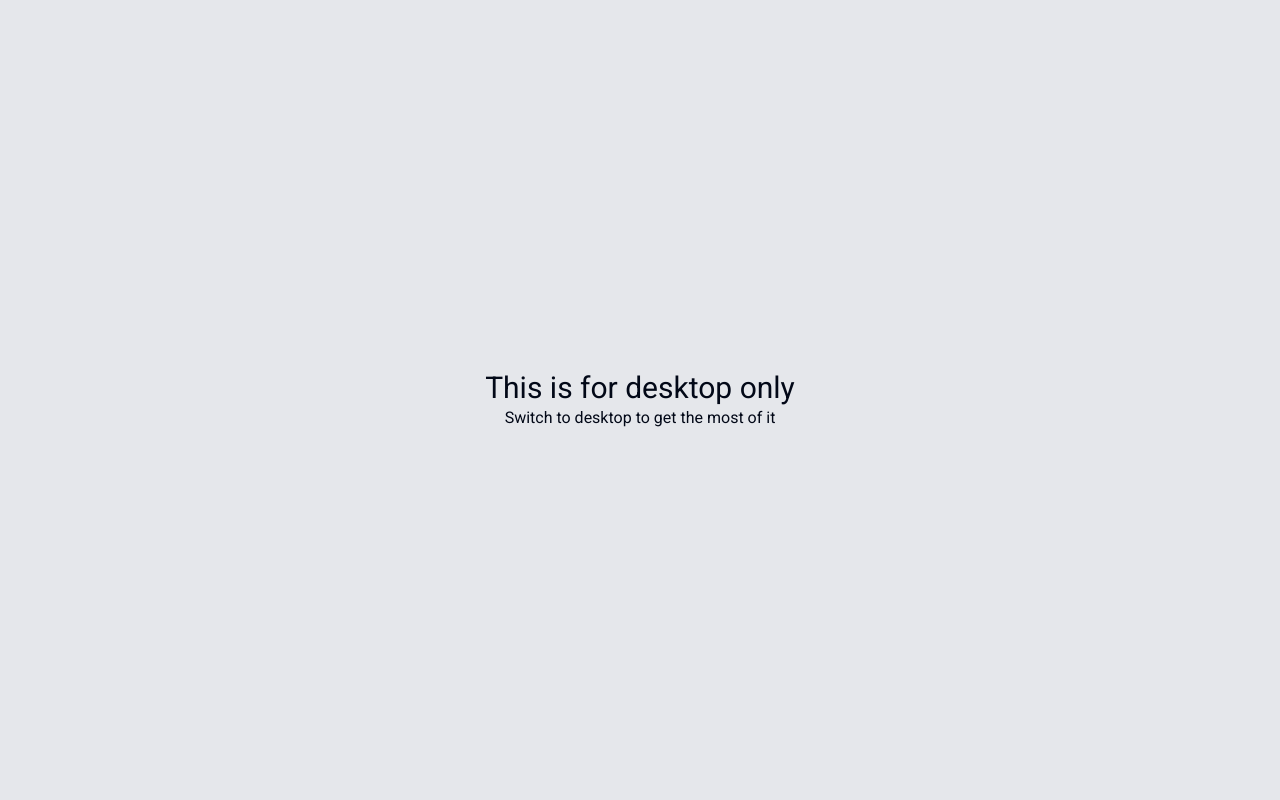
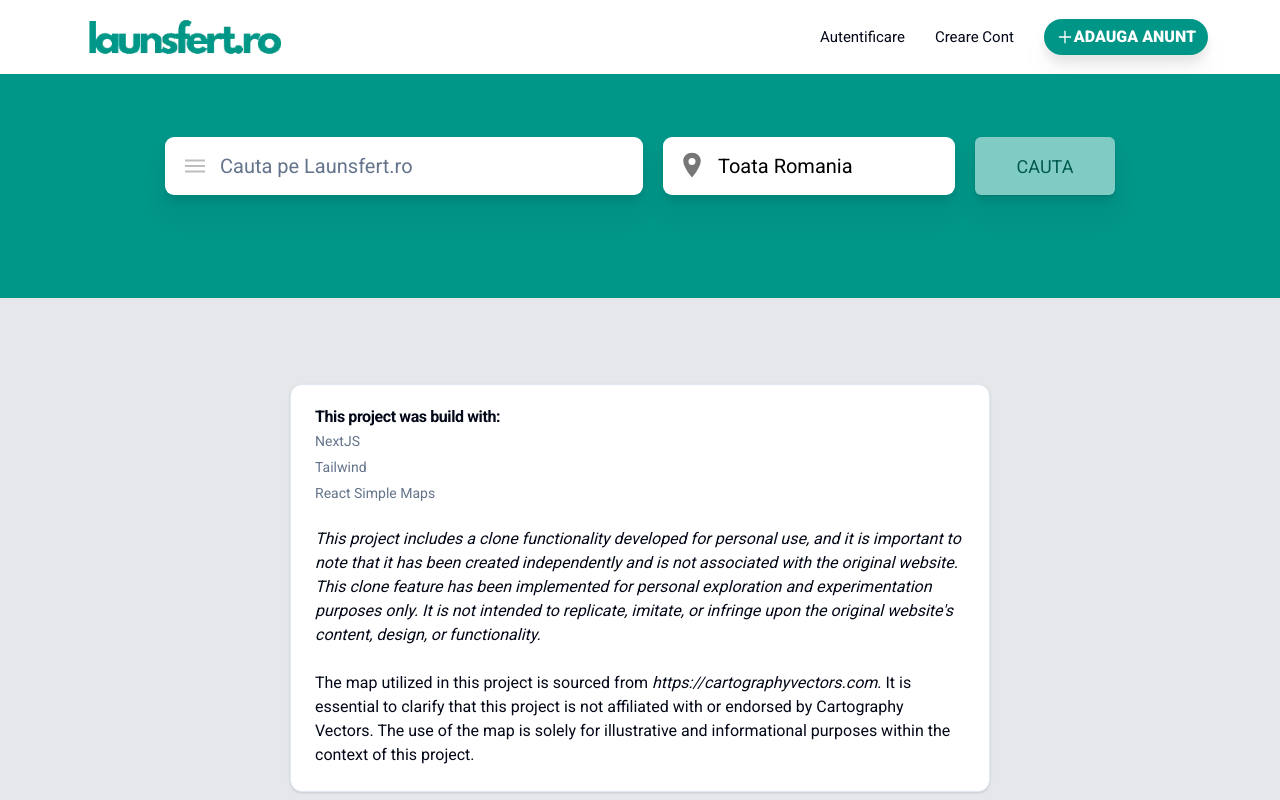
Before and after one commit to paul-ilies/interactive-map, a Next.js app: page / in a window 1280 px wide. Built offline with nearby package versions, Linux system fonts and the light colour scheme.

Commit message:
removed the ssr error

```diff
--- a/app/page.js
+++ b/app/page.js
@@ -1,20 +1,23 @@
 "use client";
+import {useState,useEffect} from "react"
 import SearchItems from "@/components/search-items";
 import Tools from "@/components/tools";
 import Navbar from "@/components/ui/navbar";
-import dynamic from "next/dynamic";
-
-const useMediaQuery = dynamic(()=>import("@/hooks/useMediaQuery"))
+import {useMediaQuery} from "@/hooks/useMediaQuery";
 
 export default function Home() {
+  const [isRendered, setIsRendered] = useState(false);
+  const isMediumDevice = useMediaQuery("only screen and (min-width: 1000px)");
 
-  const isMediumDevice = useMediaQuery("only screen and (max-width : 1000px)");
-
+  useEffect(() => {
+    setIsRendered(true);
+  }, [isRendered]);
+  if(isRendered === false)return null;
 
 
   return (
     <div className="flex flex-col h-full bg-gray-200">
-      {isMediumDevice ? (
+      {!isMediumDevice ? (
         <div className="flex flex-col h-full justify-center items-center">
           <h1 className="text-3xl">This is for desktop only</h1>
           <p>Switch to desktop to get the most of it</p>
--- a/hooks/useMediaQuery.js
+++ b/hooks/useMediaQuery.js
@@ -1,25 +1,28 @@
-import * as React from "react";
+import { useEffect, useState } from 'react';
 
-export default function useMediaQuery(query) {
-  const subscribe = React.useCallback(
-    (callback) => {
-      const matchMedia = window.matchMedia(query);
+export const useMediaQuery = (query) => {
+  const isClient = typeof window === 'object';
 
-      matchMedia.addEventListener("change", callback);
+  const [matches, setMatches] = useState(() => {
+    if (isClient) {
+      return window.matchMedia(query).matches;
+    }
+    return false;
+  });
+
+  useEffect(() => {
+    if (isClient) {
+      const mediaQueryList = window.matchMedia(query);
+      const handleChange = (event) => setMatches(event.matches);
+
+      mediaQueryList.addEventListener('change', handleChange);
+      setMatches(mediaQueryList.matches);
+
       return () => {
-        matchMedia.removeEventListener("change", callback);
+        mediaQueryList.removeEventListener('change', handleChange);
       };
-    },
-    [query]
-  );
+    }
+  }, [query, isClient]);
 
-  const getSnapshot = () => {
-    return window.matchMedia(query).matches;
-  };
-
-  const getServerSnapshot = () => {
-    throw Error("useMediaQuery is a client-only hook");
-  };
-
-  return React.useSyncExternalStore(subscribe, getSnapshot, getServerSnapshot);
-}
+  return matches;
+};
```
